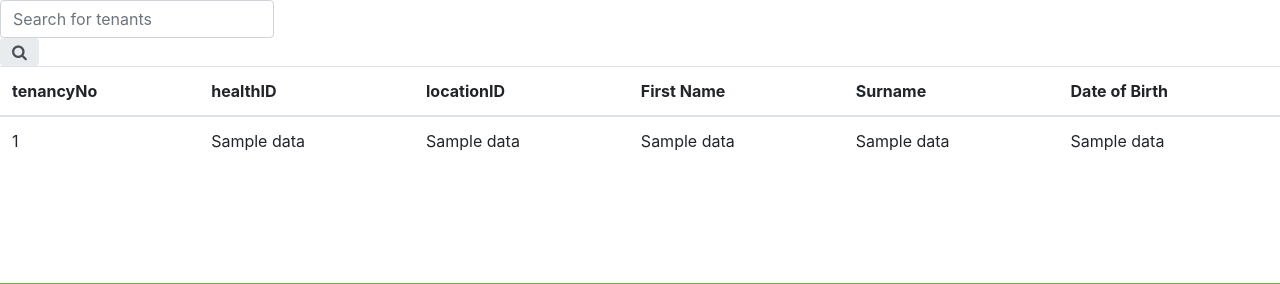
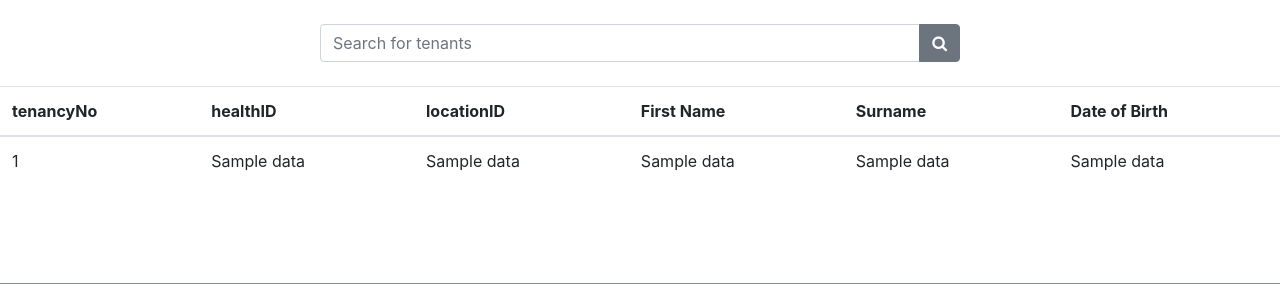
Before and after one commit to AbdulMiah/Hafod-Data, a Flask app: template templates/editPage.html in a window 1280 px wide. Shown: the part 127-411 px from the top of the page. Run offline with Flask 2, Linux system fonts and the light colour scheme; the template is opened without the code that fills it: most values are stand-ins (such as "Sample title", 1, 10 or a date in 2020); parts of the project's set-up code (start-up, migrations or seed data) failed here and were passed over; some libraries are stand-ins or nearby versions.

Commit message:
Issue #47: Fixed search bar so now admin can search for a specific record by tenants firstname

```diff
--- a/server.py
+++ b/server.py
@@ -65,17 +65,14 @@ def loadeditPage():
 
     if request.method == 'POST':
         print("Search Request Submitted")
-        tenantName = request.form.get("searchTenantName", default="Error")
+        tenantName = "%" + request.form.get("searchTenantName", default="Error") + "%"
         allData = []
         print(tenantName)
         try:
             conn = mysql.connector.connect(**config)
             cur = conn.cursor()
             print("Connected to database successfully")
-            query = ("SELECT * FROM tenants "
-                    "WHERE firstName LIKE ?")
-            value = 'tenantName%'
-            cur.execute(query, value)
+            cur.execute("SELECT * FROM tenants WHERE firstname LIKE %s", [tenantName])
             allData = cur.fetchall()
             print("Received all data")
         except mysql.connector.Error as e:
@@ -85,7 +82,7 @@ def loadeditPage():
             conn.close()
             cur.close()
             print("End of fetch")
-            #print(allData)
+            print(allData)
             return render_template("editPage.html", data=allData)
 
 
--- a/templates/editPage.html
+++ b/templates/editPage.html
@@ -1,18 +1,27 @@
 {% extends 'generalLayout.html' %}
 
 {% block editTable %}
+<style>
+  .searchBar {
+    width: 50%;
+  }
+</style>
 
-<div class="input-group rounded">
-  <form id="searchTenantsForm" method="post" onsubmit="searchForTenants()">
-  <input type="search" name="searchTenantName" class="form-control rounded" placeholder="Search for tenants" aria-label="Search" aria-describedby="search-addon" />
-  <button type="submit" class="input-group-text border-0" id="search-addon">
-    <i class="fa fa-search"></i>
-  </buttin>
-  </form>
-</div>
-
-<span id="txt"></span>
-
+<center><br>
+  <div class="searchBar">
+    <form id="searchTenantsForm" method="post" onsubmit="searchForTenants()">
+      <div class="input-group">
+        <input type="text" class="form-control" name="searchTenantName" placeholder="Search for tenants">
+        <div class="input-group-append">
+          <button class="btn btn-secondary" type="submit">
+            <i class="fa fa-search"></i>
+          </button>
+      </div>
+    </div>
+    </form>
+  </div><br>
+  <span id="txt"></span>
+</center>
 
 
 <table class="table">
@@ -37,28 +46,10 @@
       <td>{{d[5]}}</td>
     </tr>
     {% endfor %}
-    <!-- <tr>
-      <th scope="row">234</th>
-      <td>2</td>
-      <td>2</td>
-      <td>Larry</td>
-      <td>Brandon</td>
-      <td>15/06/1979</td>
-    </tr>
-    <tr>
-      <th scope="row">456</th>
-      <td>3</td>
-      <td>3</td>
-      <td>Example2 First Name</td>
-      <td>Example2 Surname</td>
-      <td>01/01/2000</td>
-    </tr> -->
   </tbody>
 </table>
 
 <script>
-  //Add blog script
-
   function searchForTenants() {
     console.log("Searching for tenant")
     var addTenantName = document.forms["searchTenantsForm"]["searchTenantName"].value;
```
